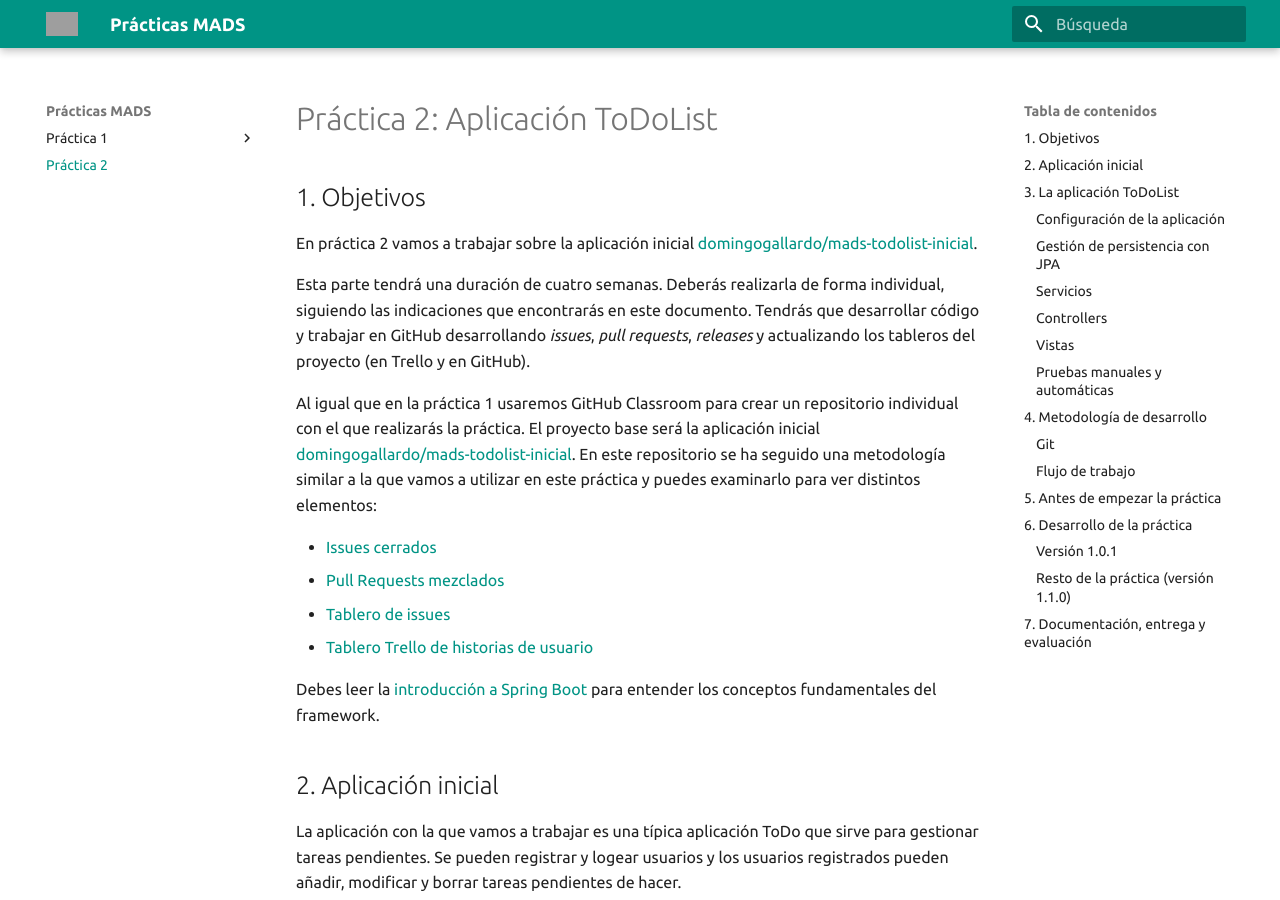
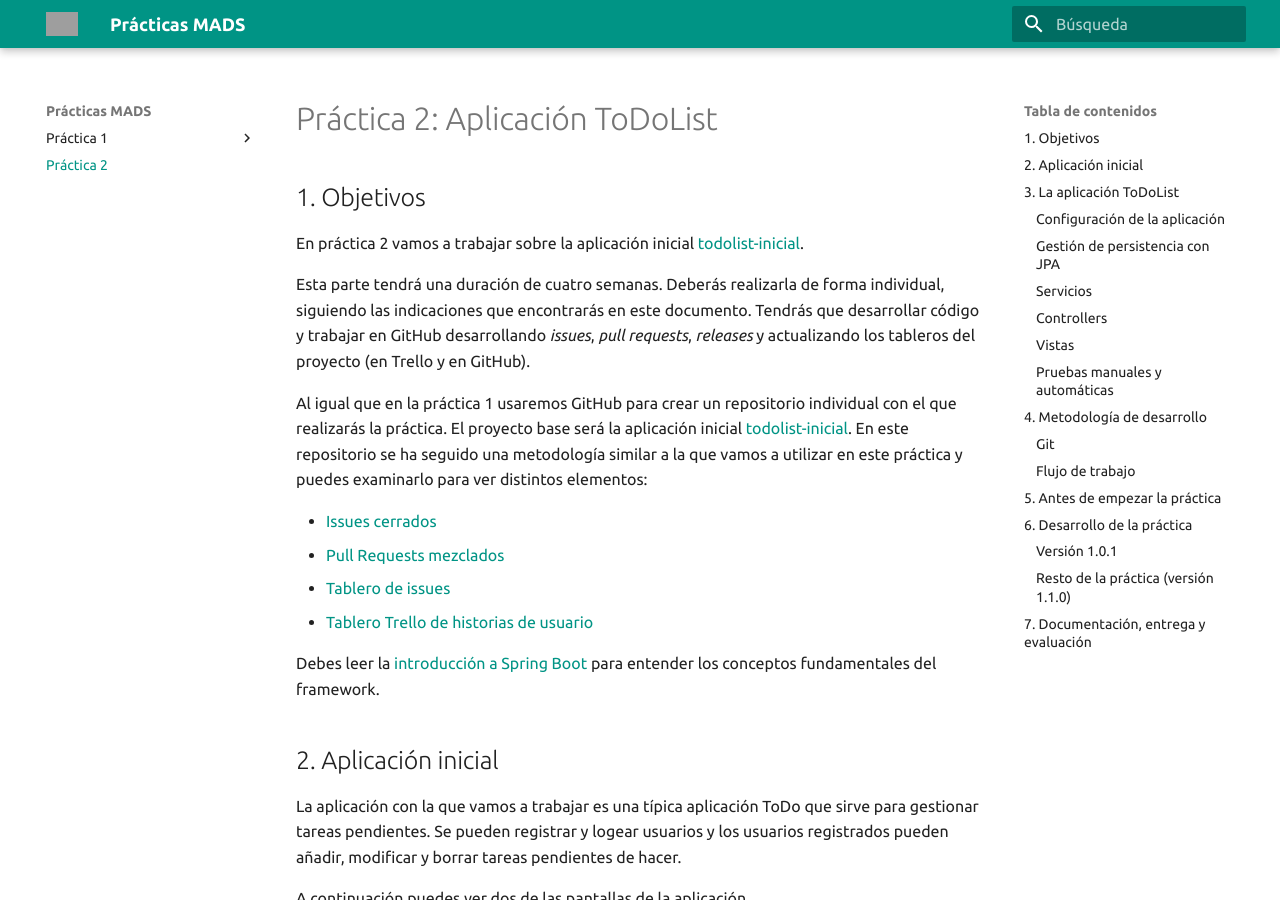
Before and after one commit to rubences/Practicas_Desarrollo_Software, an MkDocs documentation site: the page built from docs/02-todolist/practica2.md, in a window 1280 px wide and 900 px high. Built offline with MkDocs 1.6.1 and Material for MkDocs 9.7.7, drawn with Linux system fonts in a browser that asks for light colours; some of the changed text lies outside the part shown; grey boxes are pictures that could not be loaded.

Commit message:
Update practica2.md

```diff
--- a/docs/02-todolist/practica2.md
+++ b/docs/02-todolist/practica2.md
@@ -3,7 +3,7 @@
 ## 1. Objetivos
 
 En práctica 2 vamos a trabajar sobre la aplicación inicial
-[domingogallardo/mads-todolist-inicial](https://github.com/domingogallardo/mads-todolist-inicial).
+[todolist-inicial](https://github.com/rubences/todolistinicial).
 
 Esta parte tendrá una duración de cuatro semanas. Deberás realizarla de
 forma individual, siguiendo las indicaciones que encontrarás en este
@@ -11,10 +11,10 @@ documento. Tendrás que desarrollar código y trabajar en GitHub
 desarrollando _issues_, _pull requests_, _releases_ y actualizando los
 tableros del proyecto (en Trello y en GitHub).
 
-Al igual que en la práctica 1 usaremos GitHub Classroom para crear un
+Al igual que en la práctica 1 usaremos GitHub para crear un
 repositorio individual con el que realizarás la práctica. El proyecto
 base será la aplicación inicial
-[domingogallardo/mads-todolist-inicial](https://github.com/domingogallardo/mads-todolist-inicial). En
+[todolist-inicial](https://github.com/rubences/todolistinicial). En
 este repositorio se ha seguido una metodología similar a la que vamos
 a utilizar en este práctica y puedes examinarlo para ver distintos
 elementos:
@@ -55,13 +55,13 @@ A continuación puedes ver dos de las pantallas de la aplicación.
 </table>
 
 Iremos desarrollando características adicionales de la aplicación a lo
-largo de las prácticas. El nombre de la aplicación es **mads-todolist**.
+largo de las prácticas. El nombre de la aplicación es **todolist**.
 
 
 ## 3. La aplicación ToDoList ##
 
 La aplicación
-[mads-todolist-inicial](https://github.com/domingogallardo/mads-todolist-inicial)
+[todolist-inicial](https://github.com/rubences/todolistinicial)
 es la versión inicial de la aplicación que se va a desarrollar
 durante toda la asignatura.
 
```
